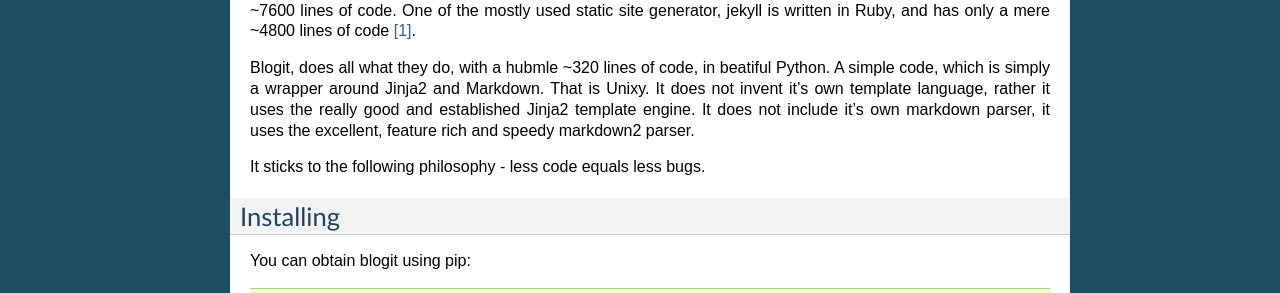
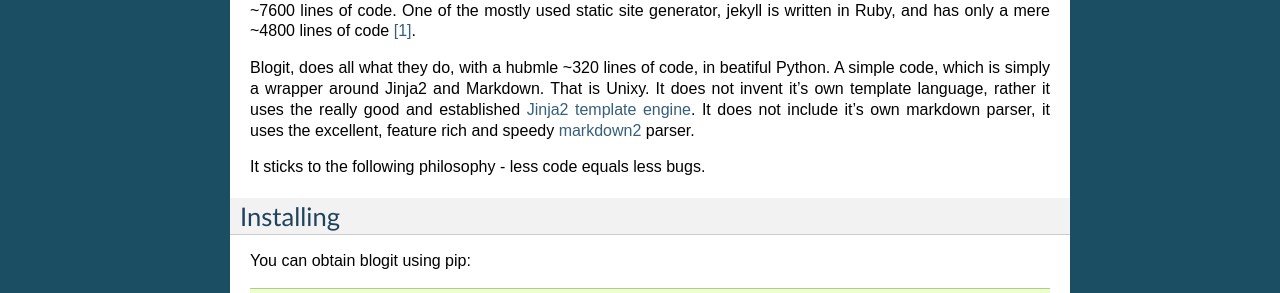
Before and after one commit to oz123/blogit, a Sphinx documentation site: the page built from docs/source/index.rst, in a window 1280 px wide and 900 px high. Shown: the part 383-676 px from the top of the window. Built offline with Sphinx 7.4.7, drawn with Linux system fonts in a browser that asks for light colours; some of the changed lines change nothing that is shown.

Commit message:
update external links

```diff
--- a/docs/source/index.rst
+++ b/docs/source/index.rst
@@ -32,9 +32,9 @@
 Blogit, does all what they do, with a hubmle ~320 lines of code, in beatiful
 Python. A simple code, which is simply a wrapper around Jinja2 and
 Markdown. That is Unixy. It does not invent it's own template language, rather
-it uses the really good and established Jinja2 template engine. It does not
-include it's own markdown parser, it uses the excellent, feature rich and speedy
-markdown2 parser.
+it uses the really good and established `Jinja2 template engine <http://jinja.pocoo.org/>`_.
+It does not include it's own markdown parser, it uses the excellent, feature rich and speedy
+`markdown2 <https://github.com/trentm/python-markdown2>`_ parser.
 
 It sticks to the following philosophy - less code equals less bugs.
 
```
